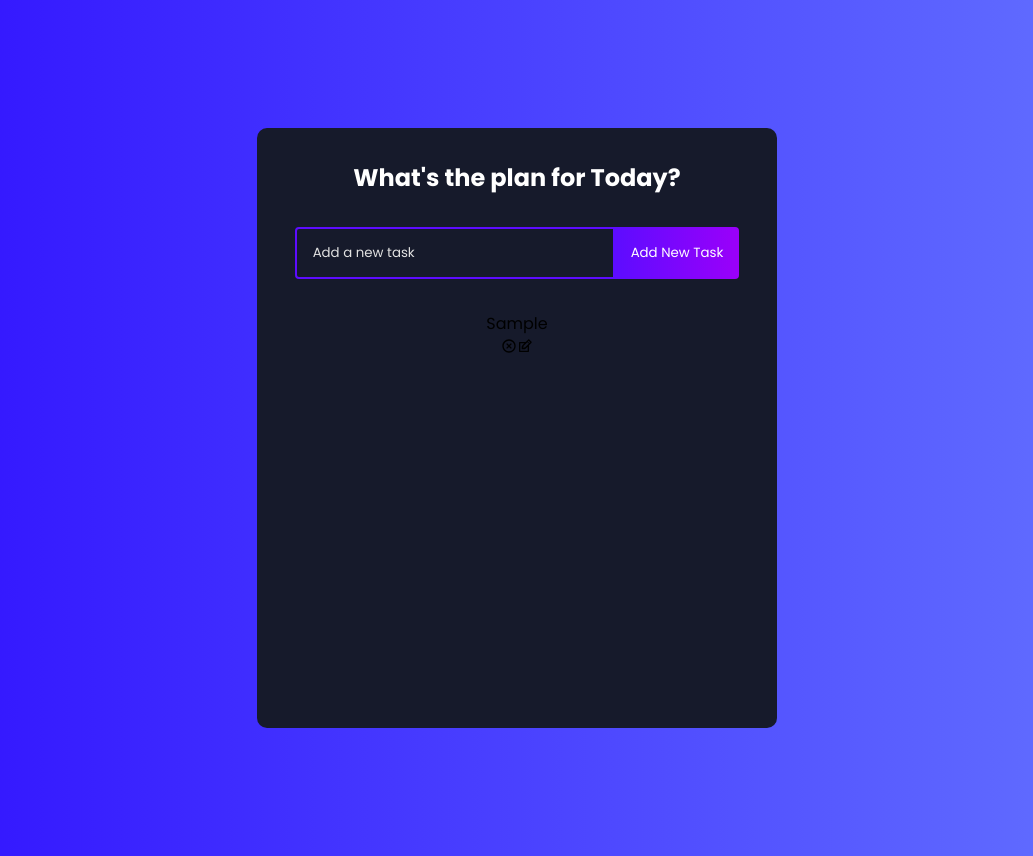
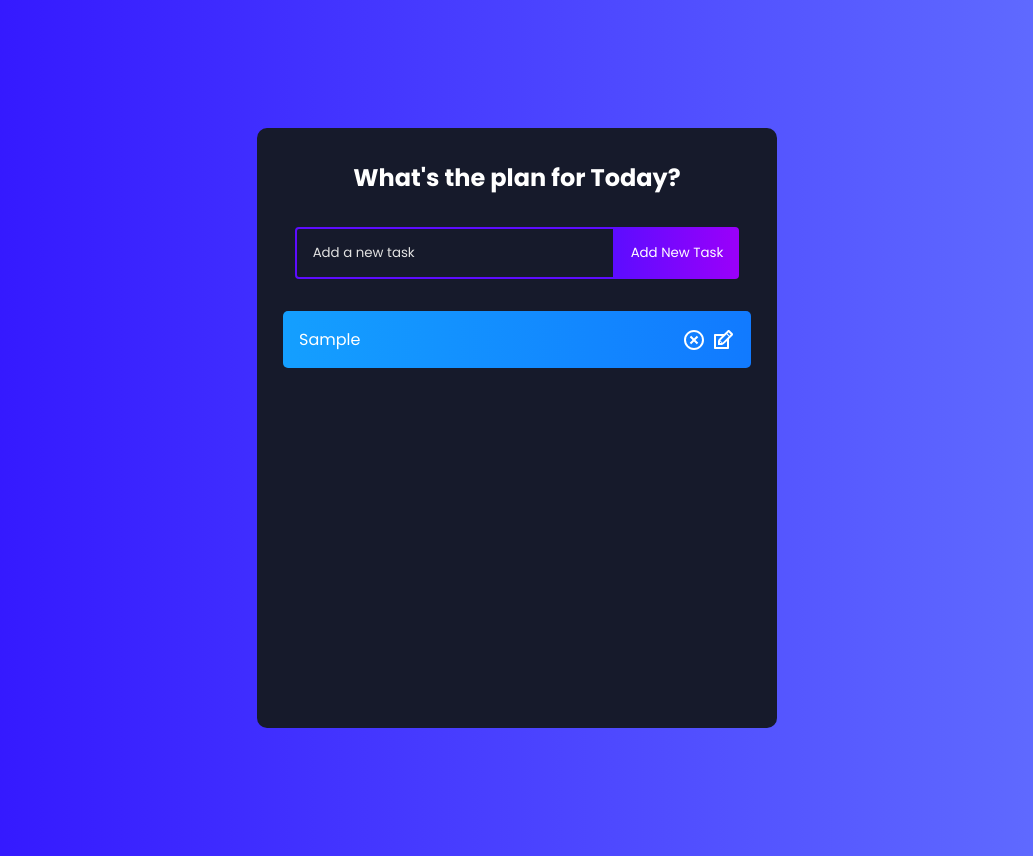
Before and after one commit to cchiragJain/tailnode_frontend_assignment_todo_app, a React (Create React App) app: page / in a window 1280 px wide. Both pictures are taken after typing "Sample" into the empty fields and a click on the button "Add New Task". Shown: the whole page, without its empty margins (123-1156 px from the left). Built offline with nearby package versions, Linux system fonts and the light colour scheme.

Commit message:
styling completed

```diff
--- a/src/components/Todo.js
+++ b/src/components/Todo.js
@@ -24,7 +24,10 @@ const Todo = ({ todos, completeTodo, removeTodo, updateTodo }) => {
 	}
 
 	return todos.map((todo) => (
-		<div key={todo.id}>
+		<div
+			className={todo.isComplete ? "todo-row complete" : "todo-row"}
+			key={todo.id}
+		>
 			<div onClick={() => completeTodo(todo.id)}>{todo.text}</div>
 			<div className="icons">
 				<RiCloseCircleLine
--- a/src/styles/App.css
+++ b/src/styles/App.css
@@ -83,4 +83,62 @@ h1 {
 .complete {
 	text-decoration: line-through;
 	opacity: 0.4;
+	transition: ease-in-out 1s;
 }
+
+.todo-row {
+	display: flex;
+	justify-content: space-between;
+	align-items: center;
+	margin: 4px auto;
+	color: #fff;
+	background: linear-gradient(
+		90deg,
+		rgba(255, 118, 20, 1) 0%,
+		rgba(255, 84, 17, 1) 100%
+	);
+	padding: 16px;
+	border-radius: 5px;
+	width: 90%;
+	transition: ease-in-out 1s;
+}
+
+.todo-row:nth-child(4n + 1) {
+	background: linear-gradient(
+		90deg,
+		rgba(93, 12, 255, 1) 0%,
+		rgba(155, 0, 250, 1) 100%
+	);
+}
+
+.todo-row:nth-child(4n + 2) {
+	background: linear-gradient(
+		90deg,
+		rgba(255, 12, 241, 1) 0%,
+		rgba(250, 0, 135, 1) 100%
+	);
+}
+
+.todo-row:nth-child(4n + 3) {
+	background: linear-gradient(
+		90deg,
+		rgba(20, 159, 255, 1) 0%,
+		rgba(17, 122, 255, 1) 100%
+	);
+}
+
+.icons {
+	display: flex;
+	align-items: center;
+	font-size: 24px;
+	cursor: pointer;
+}
+
+.delete-icon {
+	margin-right: 5px;
+	color: #fff;
+}
+
+.edit-icon {
+	color: #fff;
+}
```
